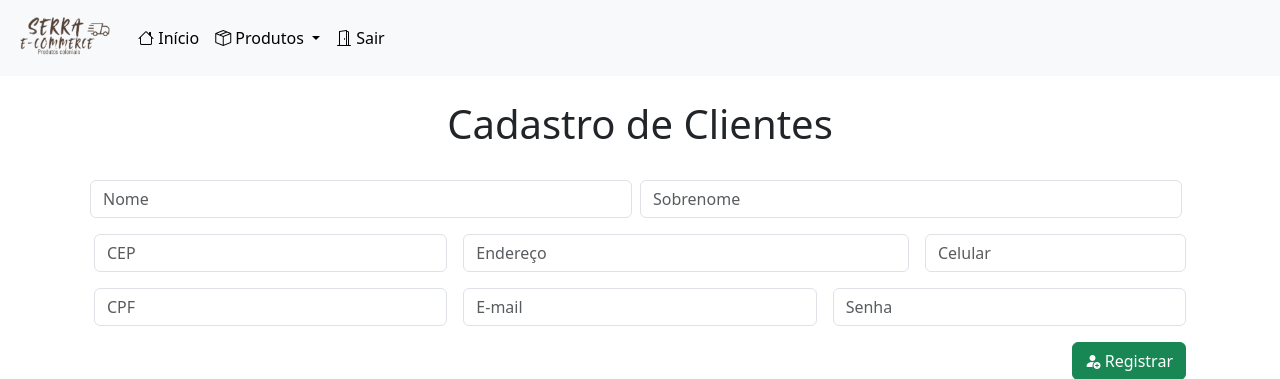
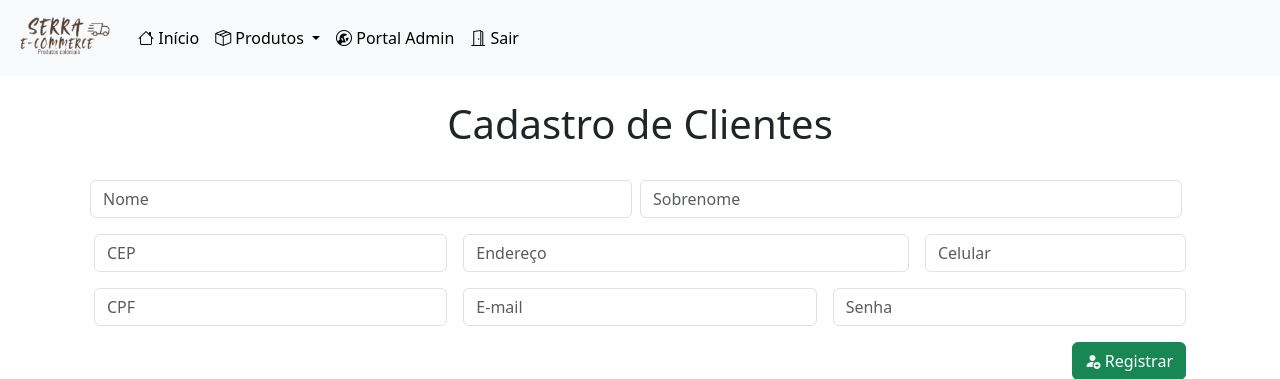
Before and after one commit to joaovitorpichetti/produtoColonial, a Django app: page /aplicacao/cadastro/cliente in a window 1280 px wide. Shown: the top 379 px of the page. Run offline with Django 5.2, Linux system fonts and the light colour scheme; the first user in the database is signed in; tables that the repository leaves empty hold one stand-in row (Sample ...); some libraries are stand-ins or nearby versions.

Commit message:
Incluido intem para acesso ao portal ADM se o User logado for adm

```diff
--- a/templates/menu.html
+++ b/templates/menu.html
@@ -14,27 +14,33 @@
             </li>
 
             {% if user.is_authenticated %}
+                {% if user.produtor %}
                 <li class="nav-item dropdown">
                     <a class="nav-link dropdown-toggle active" href="#" role="button" data-bs-toggle="dropdown" aria-expanded="false">
                     <i class="bi bi-box-seam"></i> Produtos
                     </a>
                     <ul class="dropdown-menu">
                         <li><a class="dropdown-item" href="{% url 'aplicacao:produtos_lista' %}"><i class="bi bi-list-check"></i> Lista de Produtos</a></li>
-                        {% if user.produtor %}
                         <li><a class="dropdown-item" href="{% url 'aplicacao:produto_criar' %}"><i class="bi bi-plus-circle"></i> Adicionar Produto</a></li>
-                        {% else %}
                         <li><hr class="dropdown-divider"></li>
                         <li><a class="dropdown-item" href="{% url 'aplicacao:pedidos' %}"><i class="bi bi-bag-check"></i> Pedidos</a></li>
-                        {% endif %}
                     </ul>
                 </li>
+                {% endif %}
+                {% if user.is_staff %} <!-- aparece o item só se o User foi membro da equipe ADM -->
                     <li class="nav-item">
+                      <a class="nav-link active" href="/admin/"><i class="bi bi-wrench-adjustable-circle"></i> Portal Admin</a>
+                    </li>
+                {% endif %}
+                <ul class="navbar-nav">
+            <li class="nav-item ml-auto">
                 <form id="logout-form" action="{% url 'logout' %}" method="POST" style="display: none;">
                     {% csrf_token %}
                     <button type="submit">Logout</button>
                 </form>
                 <a href="#" onclick="document.getElementById('logout-form').submit();" class="nav-link active"><i class="bi bi-door-open"></i> Sair</a>
             </li>
+                </ul>
             {% else %}
             <li class="nav-item">
               <a class="nav-link active" href="{% url 'aplicacao:cadastro_cliente' %}"><i class="bi bi-person-add"></i> Cadastre-se</a>
```
Lines whose indentation alone changed are shown as unchanged.
